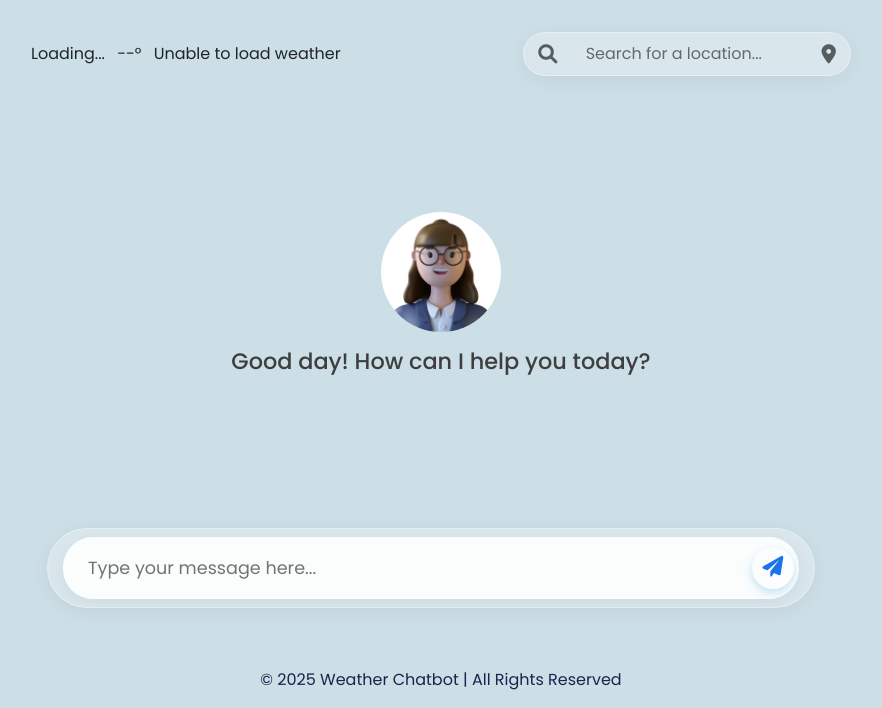
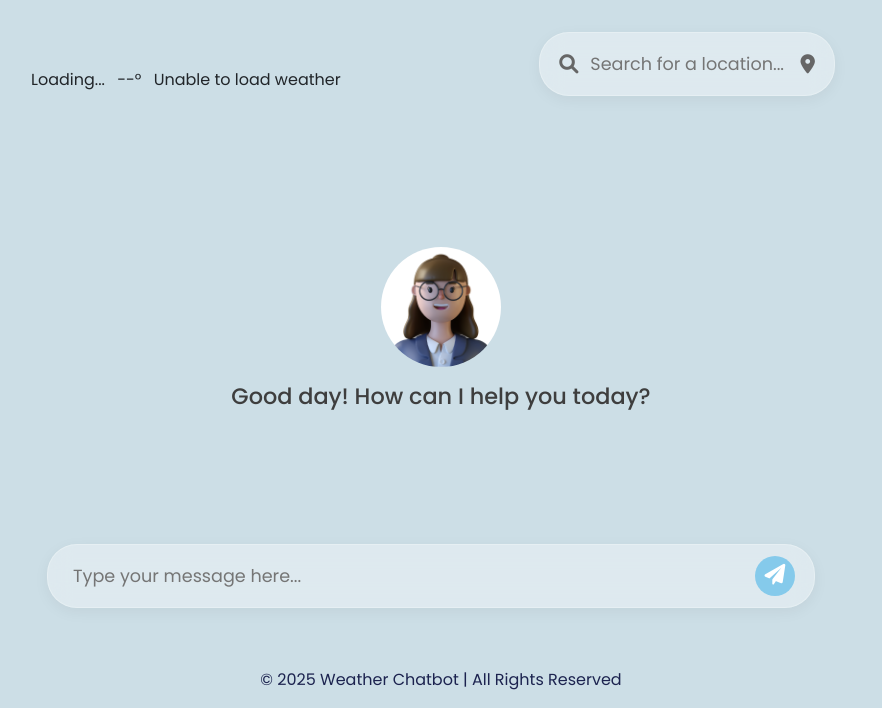
Before and after one commit to ywxvnz/weather-chatbot, a CodeIgniter app: page /WeatherChatbot/index.php/chatbot/index in a window 1280 px wide. Shown: the part 92-800 px from the top of the page, without its empty margins (199-1081 px from the left). Run offline with CodeIgniter, Linux system fonts and the light colour scheme.

Commit message:
same text input with dashboard

```diff
--- a/application/views/chatbot.php
+++ b/application/views/chatbot.php
@@ -10,11 +10,16 @@
             <span id="conditionDisplay">--</span>
         </div>
         <div class="col-md-5 d-flex justify-content-center justify-content-md-end">
-            <div class="chatbot-search-box">
-                <i class="fas fa-search chatbot-search-icon"></i>
-                <input type="text" id="locationSearch" placeholder="     Search for a location..." autocomplete="off" aria-autocomplete="list" aria-controls="suggestions" aria-expanded="false">
-                <ul id="suggestions" class="suggestions-list d-none" role="listbox" aria-label="Search suggestions"></ul>
-                <i class="fas fa-map-marker-alt chatbot-location-icon"></i>
+            <div class="search-section">
+                <div class="search-box">
+                    <i class="fas fa-search search-icon"></i>
+                    <input type="text" id="locationSearch" placeholder="Search for a location..." autocomplete="off" aria-autocomplete="list" aria-controls="suggestions" aria-expanded="false">
+
+                    <!-- Autosuggest dropdown -->
+                    <ul id="suggestions" class="suggestions-list d-none" role="listbox" aria-label="Search suggestions"></ul>
+
+                    <i class="fas fa-map-marker-alt location-icon"></i>
+                </div>
             </div>
         </div>
     </div>
--- a/assets/css/chatbot.css
+++ b/assets/css/chatbot.css
@@ -1,3 +1,11 @@
+html, body {
+    margin: 0;
+    padding: 0;
+    background-color: #ccdee6;
+    min-height: 100vh;
+    font-family: 'Poppins', sans-serif;
+}
+
 .chatbot-container {
     display: flex;
     flex-direction: column;
@@ -15,53 +23,6 @@
     --glass-border: rgba(255, 255, 255, 0.35);
     --glass-blur: 12px;
 }
-
-/*Search Box (Glass Unified) */
-.chatbot-search-box {
-    position: relative;
-    width: 100%;
-}
-
-.chatbot-search-box input {
-    width: 100%;
-    padding: 9px 40px;
-    border: none;
-    border-radius: 30px;
-    background: var(--glass-bg);
-    backdrop-filter: blur(var(--glass-blur));
-    -webkit-backdrop-filter: blur(var(--glass-blur));
-    border: 1px solid var(--glass-border);
-    color: #252525;
-    box-shadow: 0 4px 20px rgba(0, 0, 0, 0.05);
-    font-size: 1rem;
-    transition: all 0.3s ease;
-}
-
-.chatbot-search-box input::placeholder {
-    color: rgba(0, 0, 0, 0.55);
-}
-
-.chatbot-search-box input:focus {
-    outline: none;
-    background: rgba(255, 255, 255, 0.3);
-    box-shadow: 0 4px 25px rgba(0, 0, 0, 0.1);
-}
-
-/* Icons */
-.chatbot-search-icon,
-.chatbot-location-icon {
-    position: absolute;
-    top: 50%;
-    transform: translateY(-50%);
-    font-size: 1.2rem;
-    color: rgba(0, 0, 0, 0.6);
-    z-index: 2; /* keeps icons crisp on top of blur */
-    pointer-events: none;
-}
-
-.chatbot-search-icon { left: 15px; }
-.chatbot-location-icon { right: 15px; pointer-events: auto; cursor: pointer; transition: color 0.3s ease; }
-.chatbot-location-icon:hover { color: #85caeb; }
 
 /* Avatar & Greeting */
 .avatar-wrapper {
@@ -133,59 +94,194 @@
     box-shadow: 0 3px 10px rgba(0, 0, 0, 0.05);
 }
 
-/* Message Input (Same Glass as Search) */
-.chat-section { margin-top: 25px; }
+.search-section {
+    width: 100%;
+    max-width: 600px;
+    margin-bottom: 2rem;
+    padding: 0 1rem;
+}
+
+.search-box {
+    position: relative;
+    width: 100%;
+}
+
+.search-box input {
+    width: 100%;
+    padding: 18px 50px;
+    border: none;
+    border-radius: 30px;
+
+    /* GLASS EFFECT */
+    background: rgba(255, 255, 255, 0.35);
+    backdrop-filter: blur(12px);
+    -webkit-backdrop-filter: blur(12px);
+    border: 1px solid rgba(255, 255, 255, 0.25);
+
+    box-shadow: 0 4px 15px rgba(0, 0, 0, 0.05);
+    font-size: 1.1rem;
+    transition: all 0.3s ease;
+}
+
+.search-box input:focus {
+    outline: none;
+    background: rgba(255, 255, 255, 0.45);
+    backdrop-filter: blur(14px);
+    -webkit-backdrop-filter: blur(14px);
+    box-shadow: 0 4px 20px rgba(0, 0, 0, 0.1);
+}
+
+.search-icon {
+    position: absolute;
+    z-index: 10;
+    left: 20px;
+    top: 50%;
+    transform: translateY(-50%);
+    color: #666;
+    font-size: 1.2rem;
+}
+
+.location-icon {
+    position: absolute;
+    right: 20px;
+    top: 50%;
+    transform: translateY(-50%);
+    color: #666;
+    cursor: pointer;
+    font-size: 1.2rem;
+    transition: color 0.3s ease;
+}
+
+.location-icon:hover {
+    color: #1a73e8;
+}
+
+.chat-section {
+    width: 100%;
+    max-width: 800px;
+    text-align: center;
+    padding: 0 1rem;
+    margin-top: 2rem;
+}
+
+.chat-prompt {
+    color: #666;
+    margin-bottom: 1.5rem;
+    font-size: 1.1rem;
+}
 
 .chat-input-container {
     display: flex;
     align-items: center;
-    background: var(--glass-bg);
-    backdrop-filter: blur(var(--glass-blur));
-    -webkit-backdrop-filter: blur(var(--glass-blur));
-    border-radius: 50px;
-    border: 1px solid var(--glass-border);
-    box-shadow: 0 4px 20px rgba(0, 0, 0, 0.05);
-    padding: 8px 15px;
+    position: relative;
+}
+
+.chat-input-container input {
+    width: 100%;
+    padding: 18px 60px 18px 25px;
+    border: none;
+    border-radius: 30px;
+
+    /* GLASS EFFECT */
+    background: rgba(255, 255, 255, 0.35);
+    backdrop-filter: blur(12px);
+    -webkit-backdrop-filter: blur(12px);
+    border: 1px solid rgba(255, 255, 255, 0.25);
+
+    box-shadow: 0 4px 15px rgba(0, 0, 0, 0.05);
+    font-size: 1.1rem;
     transition: all 0.3s ease;
 }
 
-.chat-input-container:focus-within {
-    background: rgba(255, 255, 255, 0.3);
+.chat-input-container input:focus {
+    outline: none;
+    background: rgba(255, 255, 255, 0.45);
+    backdrop-filter: blur(14px);
+    -webkit-backdrop-filter: blur(14px);
+    box-shadow: 0 4px 20px rgba(0, 0, 0, 0.1);
 }
 
-.chat-input-container input {
-    flex: 1;
+.send-button {
+    position: absolute;
+    right: 20px;
+    background: #85caeb;
+    width: 40px;
+    height: 40px;
+    border-radius: 50%;
     border: none;
-    background: transparent;
-    color: #333;
-    padding: 10px;
-    font-size: 1rem;
-    outline: none;
-}
-
-.chat-input-container input::placeholder {
-    color: rgba(0, 0, 0, 0.55);
-}
-
-/* Send Button */
-.send-button {
-    background: #85caeb;
-    color: #fff;
-    border: none;
-    border-radius: 50%;
-    width: 42px;
-    height: 42px;
     display: flex;
+    align-items: center;
     justify-content: center;
-    align-items: center;
-    font-size: 1.1rem;
-    transition: transform 0.2s ease, background 0.2s ease;
-    box-shadow: 0 4px 10px rgba(133, 202, 235, 0.5);
+    color: white;
+    cursor: pointer;
+    font-size: 1.3rem;
+    transition: transform 0.3s ease, color 0.3s ease;
 }
 
 .send-button:hover {
-    transform: scale(1.05);
-    background: #6fb8db;
+    color: #1557b0;
+    transform: scale(1.1);
+}
+
+/* Autosuggest dropdown */
+.search-box {
+    z-index: 100;
+    position: relative;
+}
+
+.suggestions-list {
+    position: absolute;
+    top: calc(100% + 8px);
+    left: 0;
+    right: 0;
+    background: #ffffff;
+    border-radius: 12px;
+    box-shadow: 0 4px 16px rgba(0, 0, 0, 0.1);
+    max-height: 300px;
+    overflow-y: auto;
+    overflow-x: hidden;
+    z-index: 1200;
+    padding: 4px 0;
+    margin: 0;
+    list-style: none;
+}
+
+.suggestion-item {
+    padding: 12px 16px;
+    cursor: pointer;
+    color: #1c234f;
+    font-size: 0.95rem;
+    transition: background-color 0.1s ease;
+    display: block;
+    width: 100%;
+    text-align: left;
+    border: none;
+}
+
+.suggestion-item:hover {
+    background-color: #f0f4f8;
+}
+
+.suggestion-item.active,
+.suggestion-item[aria-selected="true"] {
+    background-color: #e8f1f7;
+}
+
+/* Hide suggestions when using d-none bootstrap class */
+.suggestions-list.d-none {
+    display: none !important;
+}
+
+@media (max-width: 576px) {
+    .suggestions-list {
+        max-height: 250px;
+        border-radius: 8px;
+    }
+
+    .suggestion-item {
+        padding: 10px 14px;
+        font-size: 0.9rem;
+    }
 }
 
 /* Animation */
--- a/assets/css/dashboard.css
+++ b/assets/css/dashboard.css
@@ -38,7 +38,13 @@ html, body {
     padding: 18px 50px;
     border: none;
     border-radius: 30px;
-    background: rgba(255, 255, 255, 0.9);
+
+    /* GLASS EFFECT */
+    background: rgba(255, 255, 255, 0.35);
+    backdrop-filter: blur(12px);
+    -webkit-backdrop-filter: blur(12px);
+    border: 1px solid rgba(255, 255, 255, 0.25);
+
     box-shadow: 0 4px 15px rgba(0, 0, 0, 0.05);
     font-size: 1.1rem;
     transition: all 0.3s ease;
@@ -46,12 +52,15 @@ html, body {
 
 .search-box input:focus {
     outline: none;
+    background: rgba(255, 255, 255, 0.45);
+    backdrop-filter: blur(14px);
+    -webkit-backdrop-filter: blur(14px);
     box-shadow: 0 4px 20px rgba(0, 0, 0, 0.1);
-    background: #ffffff;
 }
 
 .search-icon {
     position: absolute;
+    z-index: 10;
     left: 20px;
     top: 50%;
     transform: translateY(-50%);
@@ -117,9 +126,9 @@ html, body {
 }
 
 .chat-input-container {
-    position: relative;
     display: flex;
     align-items: center;
+    position: relative;
 }
 
 .chat-input-container input {
@@ -127,7 +136,13 @@ html, body {
     padding: 18px 60px 18px 25px;
     border: none;
     border-radius: 30px;
-    background: rgba(255, 255, 255, 0.9);
+
+    /* GLASS EFFECT */
+    background: rgba(255, 255, 255, 0.35);
+    backdrop-filter: blur(12px);
+    -webkit-backdrop-filter: blur(12px);
+    border: 1px solid rgba(255, 255, 255, 0.25);
+
     box-shadow: 0 4px 15px rgba(0, 0, 0, 0.05);
     font-size: 1.1rem;
     transition: all 0.3s ease;
@@ -135,16 +150,25 @@ html, body {
 
 .chat-input-container input:focus {
     outline: none;
+    background: rgba(255, 255, 255, 0.45);
+    backdrop-filter: blur(14px);
+    -webkit-backdrop-filter: blur(14px);
     box-shadow: 0 4px 20px rgba(0, 0, 0, 0.1);
-    background: #ffffff;
 }
+
 
 .send-button {
     position: absolute;
     right: 20px;
-    background: none;
+    background: #85caeb;
+    width: 40px;
+    height: 40px;
+    border-radius: 50%;
     border: none;
-    color: #1a73e8;
+    display: flex;
+    align-items: center;
+    justify-content: center;
+    color: white;
     cursor: pointer;
     font-size: 1.3rem;
     transition: transform 0.3s ease, color 0.3s ease;
```
